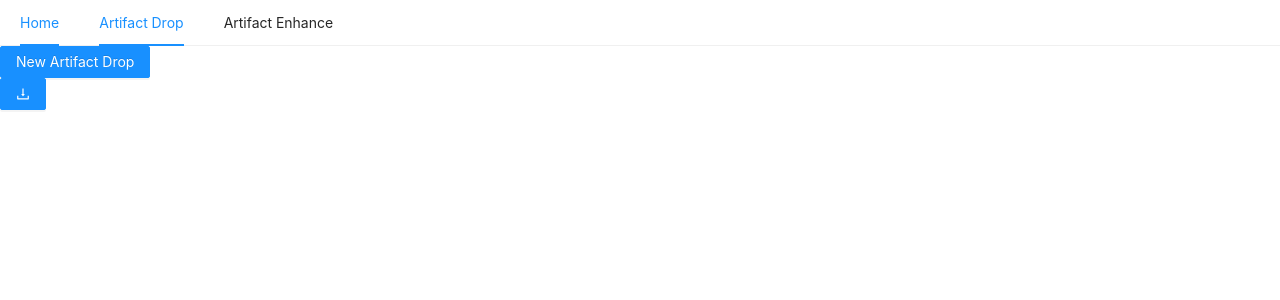
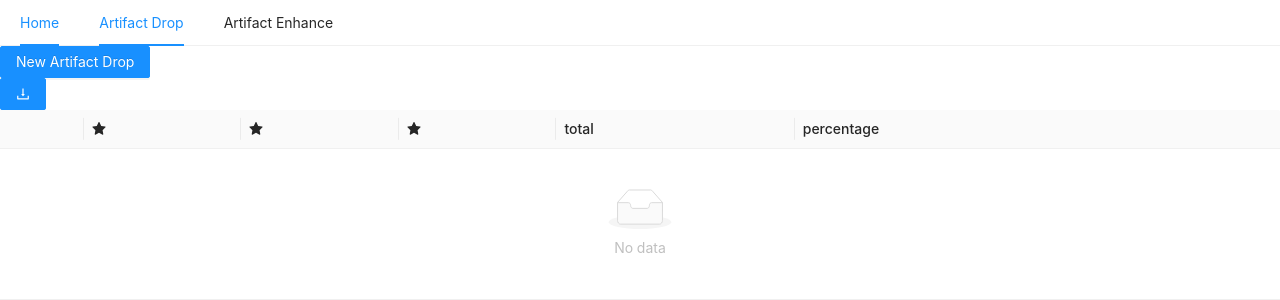
Before and after one commit to JiahuaZhang/kokopium-artifact, a Next.js app: page /drop in a window 1280 px wide. Shown: the top 300 px of the page. Built offline with nearby package versions, Linux system fonts and the light colour scheme.

Commit message:
add data analysis for all drops

```diff
--- a/components/drop/ArtifactDropFarm.tsx
+++ b/components/drop/ArtifactDropFarm.tsx
@@ -1,5 +1,6 @@
 import React, { useEffect, useRef, useState } from 'react';
 import { Artifact_Drop, Artifact_Drop_Farm } from '../../src/state/artifact_drop';
+import { ArtifactDropAnalysisData } from '../../src/util/analysis/drop';
 import { ArtifactBox } from './ArtifactBox';
 import { ArtifactDropAnalysis } from './ArtifactDropAnalysis';
 import { NewArtifact } from './NewArtifact';
@@ -9,10 +10,11 @@ interface Props {
   artifact_drop_farm: Artifact_Drop_Farm;
   update(artifact_drop_farm: Artifact_Drop_Farm): void;
   remove(artifact_drop_farm: Artifact_Drop_Farm): void;
+  analysis_data: ArtifactDropAnalysisData[];
 }
 
 export const ArtifactDropFarm = (props: Props) => {
-  const { artifact_drop_farm, update, remove } = props;
+  const { artifact_drop_farm, update, remove, analysis_data } = props;
   const ref = useRef<HTMLDivElement>(null);
   const [showNewArtifactForm, setShowNewArtifactForm] = useState(false);
   const [showUpdatePopup, setShowUpdatePopup] = useState(false);
@@ -66,7 +68,7 @@ export const ArtifactDropFarm = (props: Props) => {
         />
       ))}
 
-      <ArtifactDropAnalysis artifacts={artifact_drop_farm} />
+      <ArtifactDropAnalysis analysis={analysis_data} />
 
       {showNewArtifactForm && (
         <NewArtifact
--- a/pages/drop.tsx
+++ b/pages/drop.tsx
@@ -1,17 +1,27 @@
+import { Table } from 'antd';
 import { NextPage } from 'next';
 import { useState } from 'react';
 import { ArtifactDropFarm } from '../components/drop/ArtifactDropFarm';
 import { NewArtifactDrop } from '../components/drop/NewArtifactDrop';
 import { Artifact_Drop_Farm } from '../src/state/artifact_drop';
 import { DownloadAsJson } from '../components/common/DownloadAsJson';
+import {
+  AllArtifactDropColumns,
+  getAggregateArtifactDropAnalysis,
+  getArtifactDropAnalysisData,
+} from '../src/util/analysis/drop';
 
 const Drop: NextPage = () => {
   const [state, setState] = useState<Artifact_Drop_Farm[]>([]);
 
+  const analysisData = state.map((s) => getArtifactDropAnalysisData(s));
+  const aggregateData = getAggregateArtifactDropAnalysis(analysisData);
+
   return (
     <div>
-      {state.map((s) => (
+      {state.map((s, index) => (
         <ArtifactDropFarm
+          analysis_data={analysisData[index]}
           key={s.id}
           artifact_drop_farm={s}
           update={(drop) => setState((values) => values.map((v) => (v.id === drop.id ? drop : v)))}
@@ -24,7 +34,14 @@ const Drop: NextPage = () => {
         <DownloadAsJson filename='artifact-drop' data={state} />
       </div>
 
-      {/* analysis part for all drop farms */}
+      <Table
+        size='small'
+        pagination={false}
+        dataSource={aggregateData}
+        columns={AllArtifactDropColumns}
+      />
+
+      {/* todo: enable dev local mode, if there some initial at /public? directory, load the json automaically */}
     </div>
   );
 };
--- /dev/null
+++ b/src/util/analysis/drop.tsx
@@ -0,0 +1,184 @@
+import { StarFilled } from '@ant-design/icons';
+import { Image } from 'antd';
+import { ALL_ARTIFACT_SUB_STAT, ALL_ARTIFACT_TYPE, ARTIFACT_IMAGES } from '../../state/artifact';
+import { Artifact_Drop_Farm } from '../../state/artifact_drop';
+
+export interface ArtifactDropAnalysisData {
+  key: string;
+  name: string;
+  5: number;
+  4: number;
+  3: number;
+  total: number;
+  percentage?: number;
+}
+
+const toRecordType = (value: string): ArtifactDropAnalysisData => ({
+  key: value,
+  name: value,
+  5: 0,
+  4: 0,
+  3: 0,
+  total: 0,
+});
+
+export const ArtifactDropColumns = [
+  {
+    title: '',
+    dataIndex: 'name',
+    key: 'name',
+    render: (text: string) => {
+      if (ALL_ARTIFACT_TYPE.includes(text as any)) {
+        const artifact_image = ARTIFACT_IMAGES.find((a) => a.type === text);
+        return (
+          <Image alt={artifact_image!.type} src={artifact_image!.url} width={36} preview={false} />
+        );
+      } else if (/good main stat|crit/.test(text)) {
+        return <span className='bg-yellow-300 p-2 rounded'> {text} </span>;
+      } else if (text === 'bad main stat') {
+        return <span className='bg-gray-300 p-2 rounded'> {text} </span>;
+      }
+
+      return text;
+    },
+  },
+  {
+    title: <StarFilled className='text-yellow-400 fill-current' />,
+    dataIndex: 5,
+    key: 5,
+  },
+  {
+    title: <StarFilled className='text-purple-400 fill-current' />,
+    dataIndex: 4,
+    key: 4,
+  },
+  {
+    title: <StarFilled className='text-blue-400 fill-current' />,
+    dataIndex: 3,
+    key: 3,
+  },
+  {
+    title: 'total',
+    dataIndex: 'total',
+    key: 'total',
+  },
+];
+
+export const AllArtifactDropColumns = [
+  ...ArtifactDropColumns,
+  {
+    title: 'percentage',
+    dataIndex: 'percentage',
+    key: 'percentage',
+    render: (text: number) => (text * 100).toFixed(2) + '%',
+  },
+];
+
+export const getArtifactDropAnalysisData = (artifacts: Artifact_Drop_Farm) => {
+  const analysis_data = [
+    ...ALL_ARTIFACT_TYPE.map(toRecordType),
+    toRecordType('all'),
+    toRecordType('bad main stat'),
+    toRecordType('good main stat'),
+    ...ALL_ARTIFACT_SUB_STAT.map(toRecordType),
+  ];
+  const indexMapping: { [key: string]: number } = analysis_data.reduce(
+    (prev, current, currentIndex) => {
+      return { ...prev, [current.key]: currentIndex };
+    },
+    {}
+  );
+  artifacts.artifacts.forEach((artifact) => {
+    if (![3, 4, 5].includes(artifact.artifact_rarity)) return;
+
+    const { artifact_type, main_stat, sub_stats } = artifact;
+    const artifact_rarity = artifact.artifact_rarity as 3 | 4 | 5;
+    analysis_data[indexMapping[artifact_type]][artifact_rarity]++;
+    analysis_data[indexMapping['all']][artifact_rarity]++;
+    sub_stats.forEach((sub) => {
+      analysis_data[indexMapping[sub.name]][artifact_rarity]++;
+    });
+
+    const weakStats = ['hp%', 'def%'];
+    if (['Flower of Life', 'Plume of Death'].includes(artifact_type)) return;
+    if (weakStats.includes(main_stat)) {
+      analysis_data[indexMapping['bad main stat']][artifact_rarity]++;
+    } else {
+      analysis_data[indexMapping['good main stat']][artifact_rarity]++;
+    }
+  });
+
+  analysis_data.forEach((data) => {
+    data.total = data[3] + data[4] + data[5];
+  });
+
+  return analysis_data.filter((data) => data.total !== 0);
+};
+
+export const getAggregateArtifactDropAnalysis = (data: ArtifactDropAnalysisData[][]) => {
+  const all_analysis_data = [
+    ...ALL_ARTIFACT_TYPE.map(toRecordType),
+    toRecordType('all'),
+    toRecordType('bad main stat'),
+    toRecordType('good main stat'),
+    ...ALL_ARTIFACT_SUB_STAT.map(toRecordType),
+  ];
+  const indexMapping: { [key: string]: number } = all_analysis_data.reduce(
+    (prev, current, currentIndex) => {
+      return { ...prev, [current.key]: currentIndex };
+    },
+    {}
+  );
+
+  const simpleUpdate = (name: string, d: ArtifactDropAnalysisData[]) => {
+    all_analysis_data[indexMapping[name]][3] += d[indexMapping[name]]?.[3] || 0;
+    all_analysis_data[indexMapping[name]][4] += d[indexMapping[name]]?.[4] || 0;
+    all_analysis_data[indexMapping[name]][5] += d[indexMapping[name]]?.[5] || 0;
+  };
+
+  data.forEach((d) => {
+    ALL_ARTIFACT_TYPE.forEach((type) => {
+      simpleUpdate(type, d);
+    });
+
+    simpleUpdate('all', d);
+    simpleUpdate('good main stat', d);
+    simpleUpdate('bad main stat', d);
+
+    ALL_ARTIFACT_SUB_STAT.forEach((stat) => simpleUpdate(stat, d));
+  });
+
+  all_analysis_data.forEach((d) => (d.total = d[3] + d[4] + d[5]));
+
+  const total_artifacts = ALL_ARTIFACT_TYPE.reduce(
+    (prev, cur) => prev + all_analysis_data[indexMapping[cur]].total,
+    0
+  );
+  ALL_ARTIFACT_TYPE.forEach(
+    (type) =>
+      (all_analysis_data[indexMapping[type]].percentage =
+        all_analysis_data[indexMapping[type]].total / total_artifacts)
+  );
+
+  const counted_main_stat =
+    all_analysis_data[indexMapping['good main stat']].total +
+    all_analysis_data[indexMapping['bad main stat']].total;
+
+  all_analysis_data[indexMapping['good main stat']].percentage =
+    all_analysis_data[indexMapping['good main stat']].total / counted_main_stat;
+  all_analysis_data[indexMapping['bad main stat']].percentage =
+    all_analysis_data[indexMapping['bad main stat']].total / counted_main_stat;
+
+  const all_sub_stats = ALL_ARTIFACT_SUB_STAT.reduce(
+    (prev, cur) => prev + all_analysis_data[indexMapping[cur]].total,
+    0
+  );
+
+  ALL_ARTIFACT_SUB_STAT.forEach(
+    (stat) =>
+      (all_analysis_data[indexMapping[stat]].percentage =
+        all_analysis_data[indexMapping[stat]].total / all_sub_stats)
+  );
+
+  return all_analysis_data.filter((data) => data.total !== 0);
+};
```
Also changed, not shown: components/drop/ArtifactDropAnalysis.tsx (+5 -108 lines).
